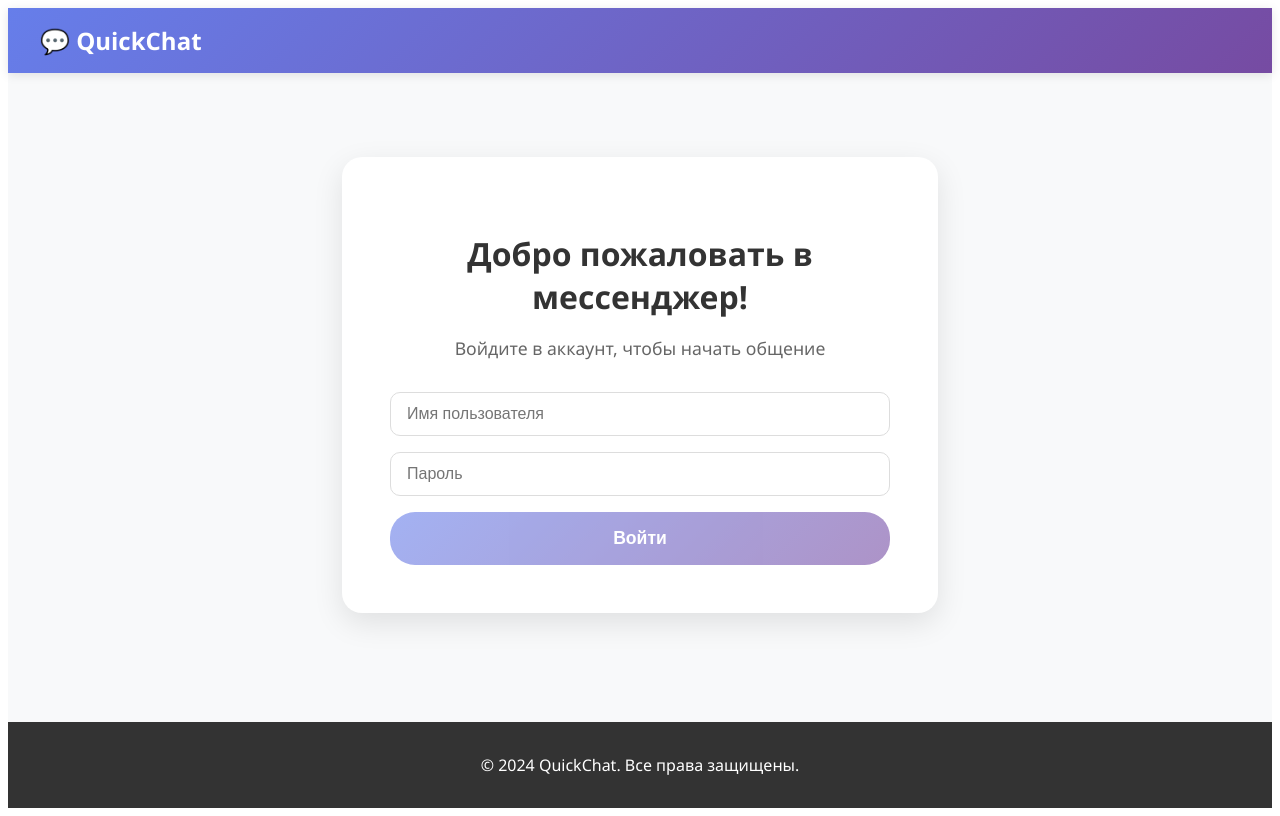
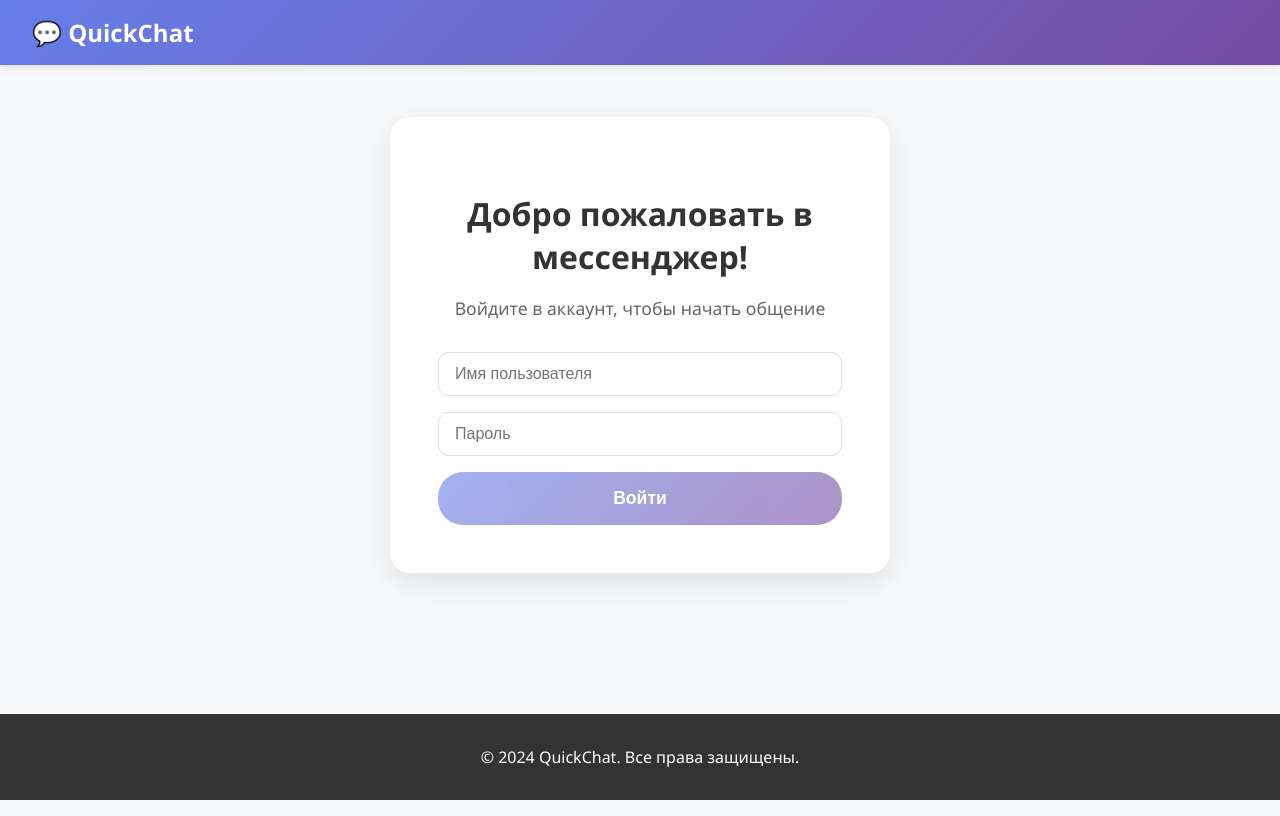
Before and after one commit to ElkaMaclaud/messendger-frontend, an Angular app: page / in a window 1280 px wide. Built offline with nearby package versions, Linux system fonts and the light colour scheme; no server answers.

Commit message:
style: added global css reset and fix html lang/title

```diff
--- a/src/index.html
+++ b/src/index.html
@@ -1,8 +1,8 @@
 <!doctype html>
-<html lang="en">
+<html lang="ru">
 <head>
   <meta charset="utf-8">
-  <title>MessengerFrontend</title>
+  <title>QuickChat</title>
   <base href="/">
   <meta name="viewport" content="width=device-width, initial-scale=1">
   <link rel="icon" type="image/x-icon" href="favicon.ico">
--- a/src/styles.css
+++ b/src/styles.css
@@ -1 +1,17 @@
-/* You can add global styles to this file, and also import other style files */
+*,
+*::before,
+*::after {
+  box-sizing: border-box;
+}
+
+html,
+body {
+  height: 100%;
+}
+
+body {
+  margin: 0;
+  font-family: 'Segoe UI', Tahoma, Geneva, Verdana, sans-serif;
+  background: #f8f9fa;
+  color: #333;
+}
```
